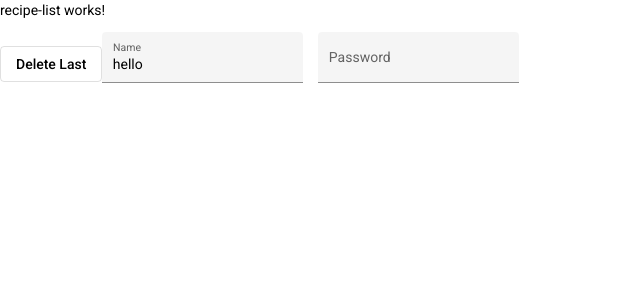
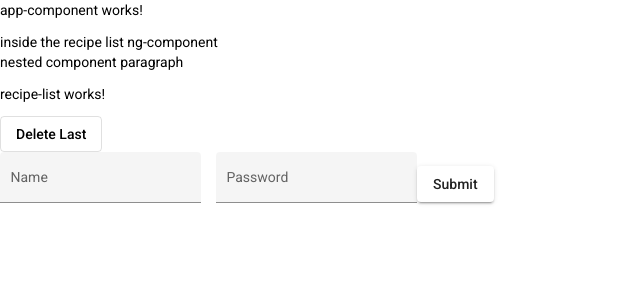
Before and after one commit to trforkan/learning-topics, an Angular app: page / in a window 1280 px wide. Shown: the top 300 px of the page, without its empty margins (0-640 px from the left). Built offline with nearby package versions, Linux system fonts and the light colour scheme.

Commit message:
23rd August

```diff
--- a/src/app/app.component.html
+++ b/src/app/app.component.html
@@ -1,11 +1,16 @@
 <!-- <app-header></app-header> -->
+
+<p>app-component works!</p>
 
 <div class="container">
 
   <div class="row">
     <div class="col-md-12">
       <!-- {{customData}} -->
-      <app-recipe-list [customDataAlias] = "customData" (outputValue)="childData=$event"></app-recipe-list>
+      <app-recipe-list [customDataAlias] = "customData" (outputValue)="childData=$event">
+        inside the recipe list ng-component
+        <p role>nested component paragraph</p>
+      </app-recipe-list>
       {{childData}}
     </div>
   </div>
--- a/src/app/recipes/recipe-list/recipe-list.component.html
+++ b/src/app/recipes/recipe-list/recipe-list.component.html
@@ -1,14 +1,25 @@
+<ng-content></ng-content>
+
+<ng-content select="[role]"></ng-content>
+
 <p>recipe-list works!</p>
+
 
 <button mat-stroked-button (click)="deleteItem()">Delete Last</button>
 
 
+<form action="" [formGroup]="loginInput" (ngSubmit)="dataInsert()" >
+
   <mat-form-field style="margin-right: 15px;" appearance="fill" >
     <mat-label>Name</mat-label>
-  <input value="hello" type="text" matInput #nameRef>
+    <input formControlName="name"  type="text" matInput #nameRef>
   </mat-form-field>
 
   <mat-form-field appearance="fill">
     <mat-label>Password</mat-label>
-  <input type="text" matInput>
+    <input formControlName="password" type="text" matInput>
   </mat-form-field>
+
+  <button type="submit" mat-raised-button>Submit</button>
+
+</form>
--- a/src/app/recipes/recipe-list/recipe-list.component.ts
+++ b/src/app/recipes/recipe-list/recipe-list.component.ts
@@ -1,34 +1,104 @@
 import { customData } from './../../model/models';
-import { AfterViewInit, Component, ElementRef, EventEmitter, Input, OnInit, Output, ViewChild } from '@angular/core';
+import { FormControl, FormGroup } from '@angular/forms';
+import {
+  AfterContentChecked,
+  AfterContentInit,
+  AfterViewChecked,
+  AfterViewInit,
+  Component,
+  DoCheck,
+  ElementRef,
+  EventEmitter,
+  Input,
+  OnChanges,
+  OnDestroy,
+  OnInit,
+  Output,
+  SimpleChanges,
+  ViewChild,
+} from '@angular/core';
 
 @Component({
   selector: 'app-recipe-list',
   templateUrl: './recipe-list.component.html',
-  styleUrls: ['./recipe-list.component.scss']
+  styleUrls: ['./recipe-list.component.scss'],
 })
-export class RecipeListComponent implements OnInit, AfterViewInit {
-
-  @Input('customDataAlias') public customData: customData[]  = [];
+export class RecipeListComponent
+  implements
+    OnInit,
+    AfterViewInit,
+    AfterViewChecked,
+    OnChanges,
+    DoCheck,
+    AfterContentInit,
+    AfterContentChecked,
+    OnDestroy
+{
+  @Input('customDataAlias') public customData: customData[] = [];
 
   @Output() public outputValue = new EventEmitter<number>();
 
   @ViewChild('nameRef', { static: true }) nameElementRef!: ElementRef;
 
+  loginInfo: { name: string; password: string }[] = [];
+
+  loginInput: FormGroup = new FormGroup({
+    name: new FormControl(''),
+    password: new FormControl(''),
+  });
+
+  constructor() {
+    console.log('Constructor is called');
+  }
+
+  ngOnInit(): void {
+    console.log('ngOnInit is called');
+  }
 
   ngAfterViewInit() {
     // this.nameElementRef?.nativeElement.focus();
-    console.log("viewChild = ",this.nameElementRef.nativeElement.value);
+    console.log('viewChild = ', this.nameElementRef.nativeElement.value);
   }
 
-  constructor() { }
+  ngOnChanges(changes: SimpleChanges) {
+    console.log('ngOnChanges happened');
+    console.log(changes);
+  }
 
-  ngOnInit(): void {
-    console.log(this.customData);
+  ngDoCheck() {
+    console.log('ngDoCheck is called');
+  }
+
+  ngAfterContentInit() {
+    console.log('ngAfterContentInit is Called');
+  }
+
+  ngAfterContentChecked(): void {
+    console.log('ngAfterContentChecked is called');
+  }
+
+  ngAfterViewChecked() {
+    console.log('ngAfterViewChanged is called');
+  }
+
+  ngOnDestroy(): void {
+    console.log("nghOnDestroy is called");
   }
 
   deleteItem(value: number = 10) {
+    // this.loginInfo.splice(1,1);
+    this.customData.splice(0,1);
+    console.log(this.customData);
     this.outputValue.emit(value);
     // console.log(this.outputValue);
   }
 
+  dataInsert() {
+    this.loginInfo.push(this.loginInput.value);
+    console.log(this.loginInfo);
+  }
+
+  changekor() {
+    this.customData[0].age = 50;
+  }
 }
```
Lines whose indentation alone changed are shown as unchanged.
